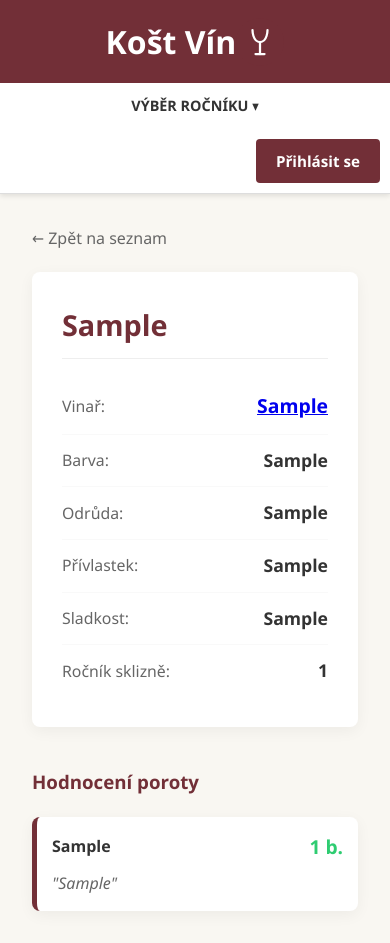
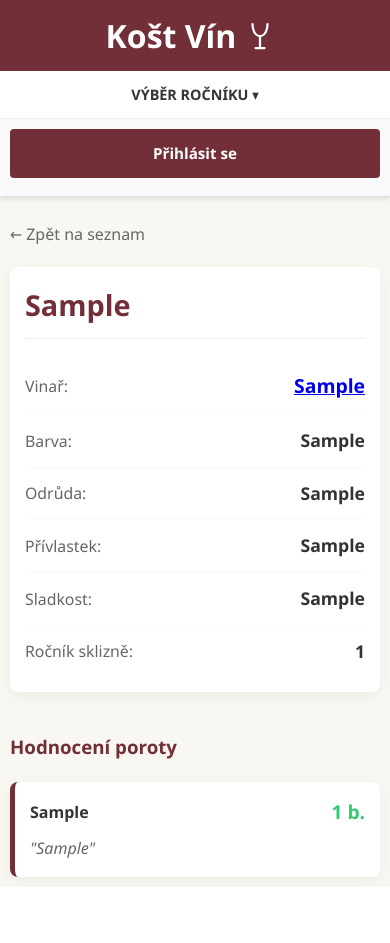
Before and after one commit to bockpetr/kost, a FastAPI app: page /vino/1 in a window 390 px wide. After the commit the page ends 887 px from the top, so only its background shows below. Run offline with FastAPI, Linux system fonts and the light colour scheme; tables that the repository leaves empty hold one stand-in row (values such as "Sample post").

Commit message:
uprava style.css region 11

```diff
--- a/app/static/style.css
+++ b/app/static/style.css
@@ -484,29 +484,97 @@ select.form-control {
 .text-center { text-align: center; }
 /* #endregion */
 
-/* #region 11. RESPONSIVITA (MEDIA QUERIES) */
-@media (max-width: 600px) {
+/* #region 11. RESPONSIVITA A MOBILNÍ OPTIMALIZACE */
+@media (max-width: 768px) {
+
+    /* --- 1. ROZLOŽENÍ A KONTEJNERY --- */
+    /* Zmenšení okrajů, aby se obsah vešel na malé displeje */
+    .container-sm, .container-md, .container-lg {
+        padding: 10px;
+        margin-top: 15px;
+        width: 100%;
+        max-width: 100%;
+    }
+
+    /* Formuláře pod sebe místo vedle sebe */
     .form-grid {
         grid-template-columns: 1fr;
+        gap: 15px;
     }
+
+    /* --- 2. OPRAVA TABULEK (To nejdůležitější) --- */
+    /* Umožní skrolování tabulky do boku, nerozbije stránku */
+    .card {
+        padding: 15px; /* Méně místa uvnitř karty */
+        overflow-x: auto;
+    }
+
+    /* Zmenšení písma v tabulce, aby se tam toho vešlo víc */
+    .data-table th, .data-table td {
+        padding: 8px 6px;
+        font-size: 0.85rem;
+        white-space: nowrap; /* Zabrání zalamování textu v buňkách */
+    }
+
+    /* --- 3. HLAVIČKA A NAVIGACE --- */
     .header-top {
         flex-direction: column;
         text-align: center;
+        padding: 10px;
     }
+
     .navbar-container {
         height: auto;
-        padding: 10px;
+        padding: 0;
     }
+
     .main-nav {
         flex-direction: column;
-        gap: 10px;
-        align-items: center;
+        width: 100%;
+        gap: 0;
+        align-items: stretch;
     }
-    /* Na mobilu user-panel centrujeme, na desktopu je vpravo */
+
+    .nav-link {
+        width: 100%;
+        text-align: center;
+        padding: 12px;
+        border-bottom: 1px solid #f1f1f1;
+        display: block;
+    }
+
+    /* Uživatelský panel pod menu */
     .user-panel {
         margin-left: 0;
-        margin-top: 10px;
+        margin-top: 0;
+        padding: 10px;
         justify-content: center;
+        background-color: #fafafa;
+        width: 100%;
+    }
+
+    /* --- 4. TLAČÍTKA A OVLÁDÁNÍ --- */
+    .page-header-row {
+        flex-direction: column;
+        gap: 15px;
+        text-align: center;
+    }
+
+    /* Velká tlačítka přes celou šířku */
+    .btn {
+        display: block;
+        width: 100%;
+        padding: 12px;
+        margin-bottom: 8px;
+        box-sizing: border-box;
+    }
+
+    /* Odkazy v tabulce (Upravit/Smazat) necháme vedle sebe */
+    .btn-link, .btn-danger {
+        display: inline-block;
+        width: auto;
+        padding: 6px 12px;
+        margin: 2px;
     }
 }
 /* #endregion */
```
